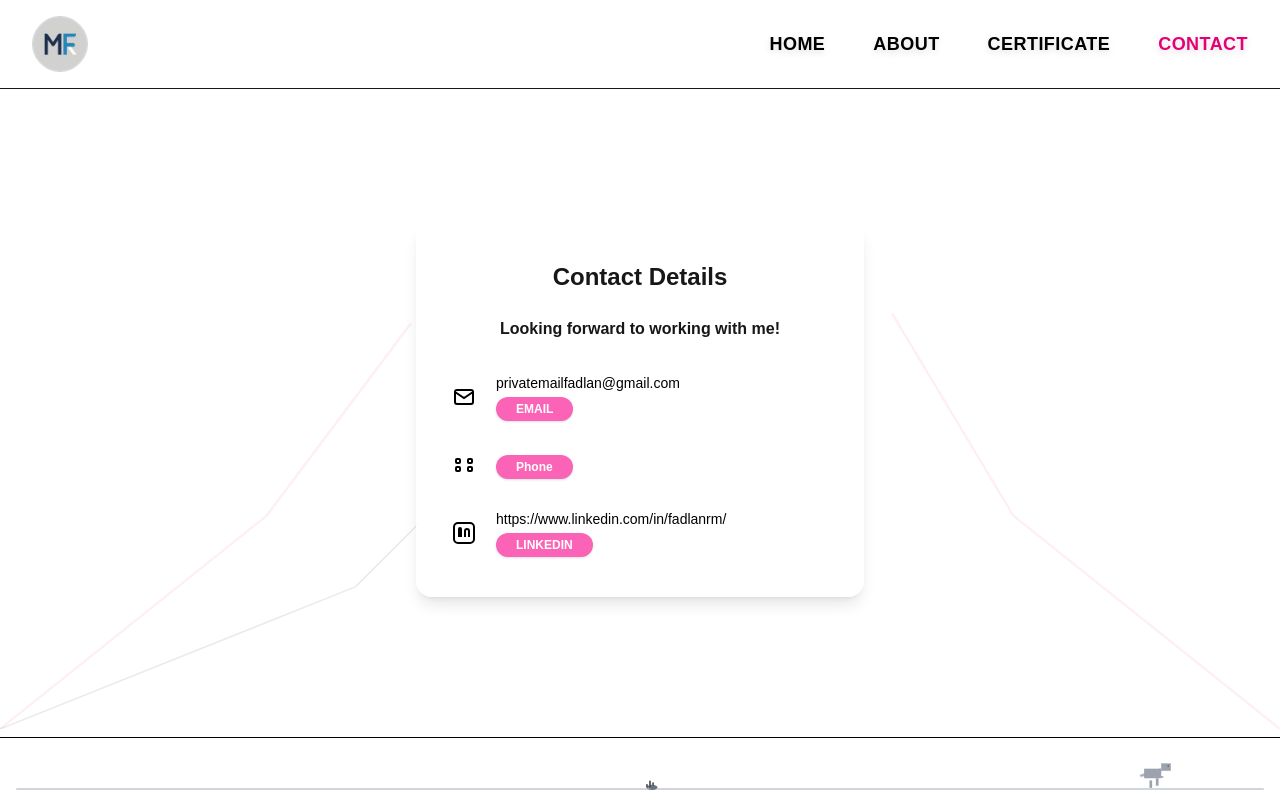
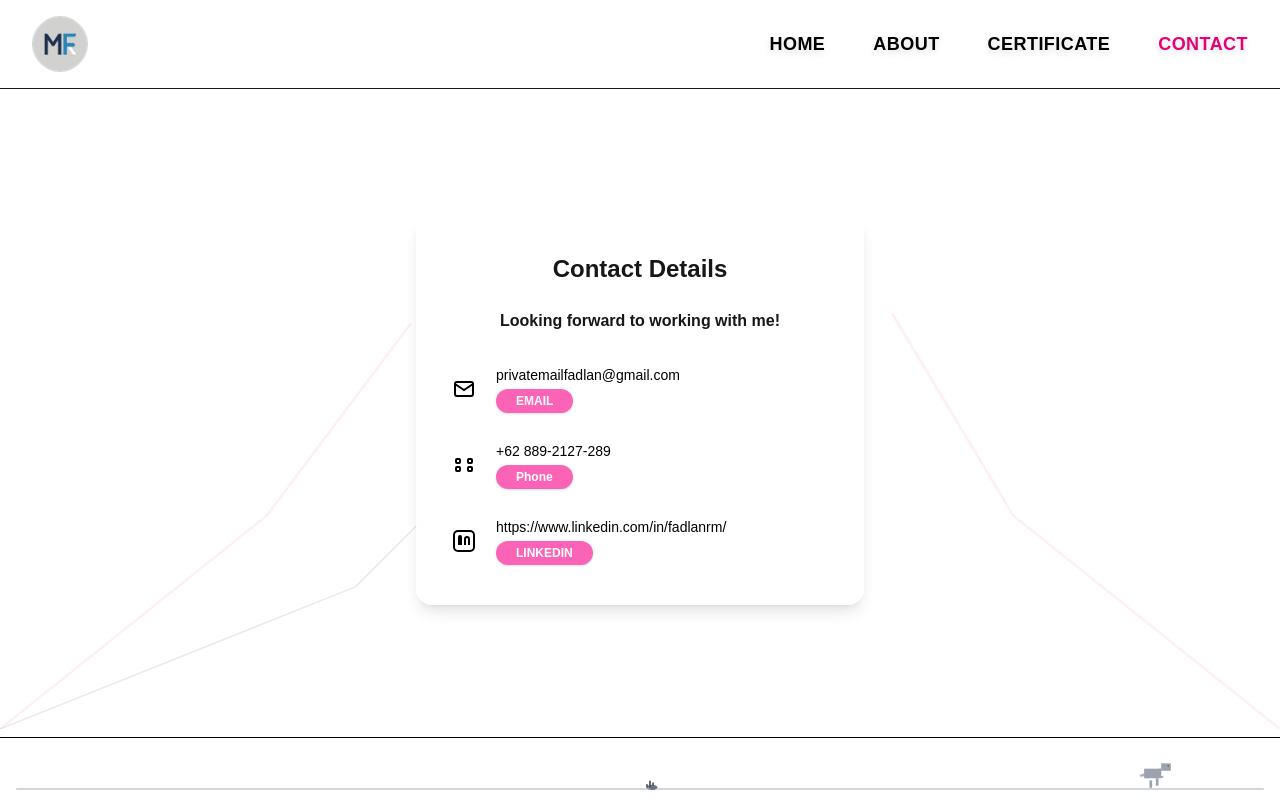
Before and after one commit to fadlanrm/my-portofolio, a Next.js app: page /contact in a window 1280 px wide. Built offline with nearby package versions, Linux system fonts and the light colour scheme.

Commit message:
ganti contact

```diff
--- a/app/contact/page.tsx
+++ b/app/contact/page.tsx
@@ -83,6 +83,7 @@ export default function ContactPage() {
                 </svg>
               </span>
               <div className="flex flex-col">
+                <span className="text-black text-xs sm:text-sm">+62 889-2127-289</span>
                 <a
                   href="https://wa.me/628892127289?text=Halo%20saya%20tertarik%20bekerja%20dengan%20Anda"
                   target="_blank"
```
